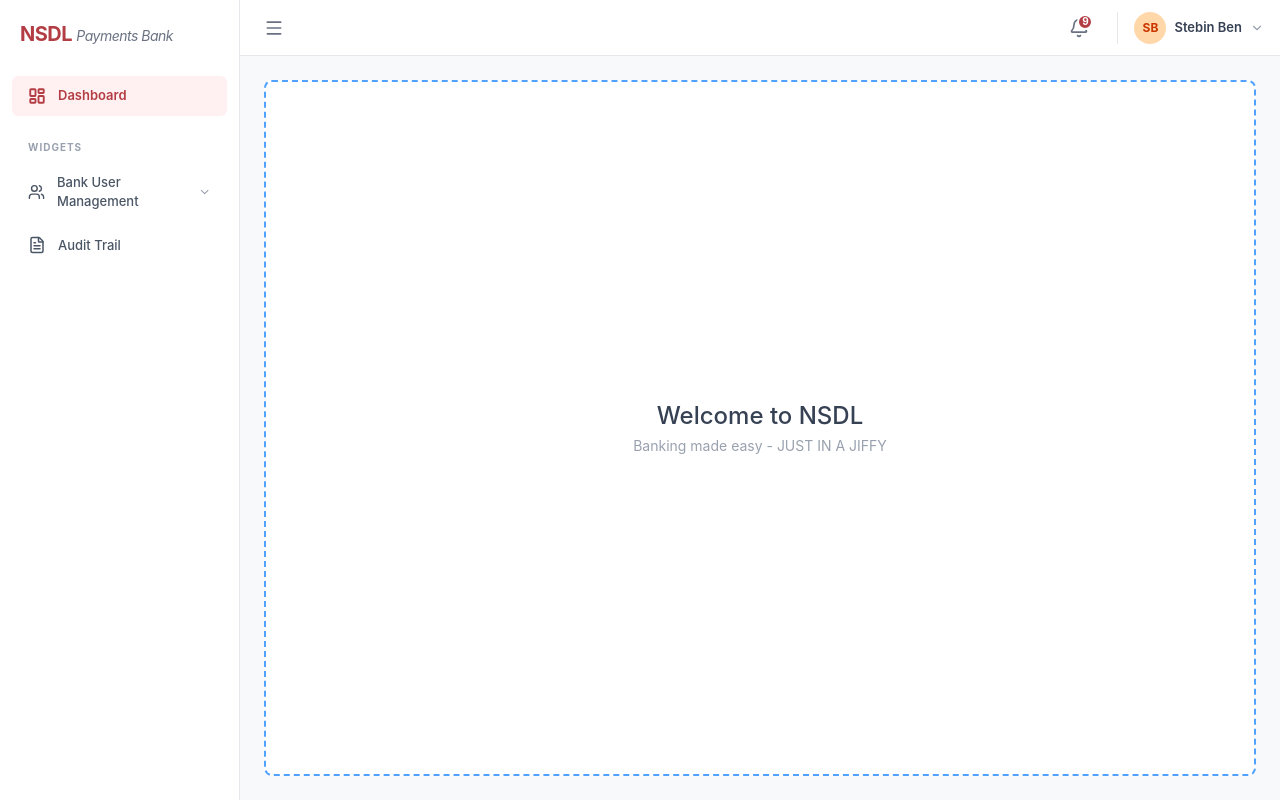
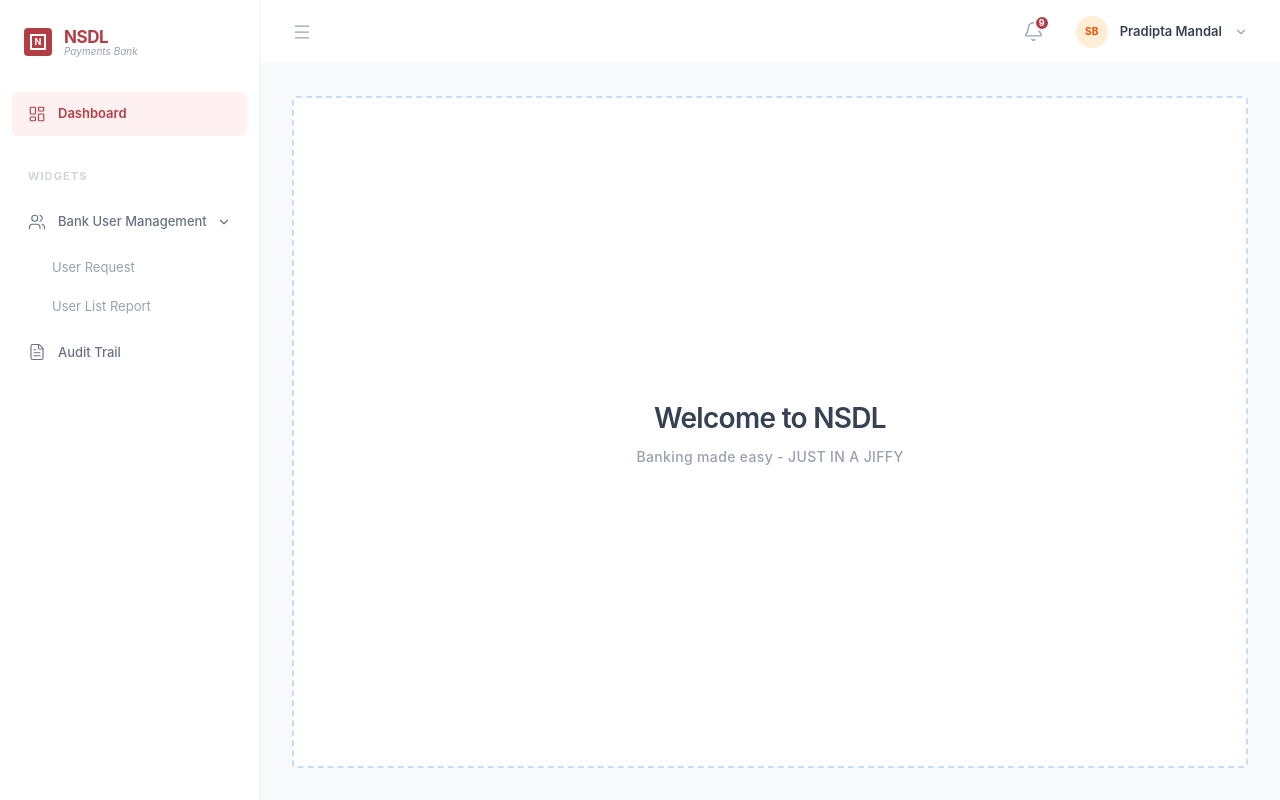
Before and after one commit to JavaByPradip/nsdl-service, a React (Vite) app: page / in a window 1280 px wide. Built offline with nearby package versions, Linux system fonts and the light colour scheme.

Commit message:
Added feature

```diff
--- a/src/App.jsx
+++ b/src/App.jsx
@@ -1,9 +1,49 @@
-
-import Dashboard from './pages/Dashboard';
+import React, { useState } from 'react';
+import Sidebar from './components/Sidebar';
+import UserRequestTable from './components/UserRequestTable';
+import { Menu, Bell, ChevronDown } from 'lucide-react';
 
 function App() {
+  const [activePage, setActivePage] = useState('dashboard');
+
   return (
-    <Dashboard />
+    <div className="flex h-screen w-full bg-white antialiased">
+      <Sidebar activePage={activePage} setActivePage={setActivePage} />
+
+      <div className="flex-1 flex flex-col min-w-0">
+        {/* HEADER SECTION */}
+        <header className="h-16 flex items-center justify-between px-8 border-b border-gray-50 bg-white">
+          <Menu size={20} className="text-gray-400 cursor-pointer" strokeWidth={1.5} />
+
+          <div className="flex items-center gap-8">
+            <div className="relative cursor-pointer">
+              <Bell size={21} className="text-gray-400" strokeWidth={1.5} />
+              <span className="absolute -top-1.5 -right-1.5 bg-[#B33D44] text-white text-[9px] font-bold w-4 h-4 flex items-center justify-center rounded-full border-2 border-white">9</span>
+            </div>
+
+            <div className="flex items-center gap-3 cursor-pointer group">
+              <div className="w-8 h-8 rounded-full bg-orange-100 flex items-center justify-center text-[10px] font-bold text-orange-600">SB</div>
+              <span className="text-[13px] font-semibold text-gray-700">Pradipta Mandal</span>
+              <ChevronDown size={14} className="text-gray-400" />
+            </div>
+          </div>
+        </header>
+
+        {/* MAIN DASHBOARD SCREEN (RESTORED DASHED BLUE DESIGN) */}
+        <main className="flex-1 bg-[#F8F9FA] p-8 overflow-auto">
+          {activePage === 'dashboard' ? (
+            <div className="w-full h-full flex flex-col items-center justify-center bg-white rounded-sm border-2 border-dashed border-[#4A90E2]/30">
+              <h1 className="text-[28px] font-semibold text-gray-700 tracking-tight">Welcome to NSDL</h1>
+              <p className="text-gray-400 text-sm mt-2 font-medium tracking-wide">
+                Banking made easy - JUST IN A JIFFY
+              </p>
+            </div>
+          ) : (
+            <UserRequestTable />
+          )}
+        </main>
+      </div>
+    </div>
   );
 }
 
--- /dev/null
+++ b/src/components/Sidebar.jsx
@@ -0,0 +1,78 @@
+import React, { useState } from 'react';
+import { LayoutDashboard, Users, FileText, ChevronDown } from 'lucide-react';
+
+const Sidebar = ({ activePage, setActivePage }) => {
+  const [isBankMenuOpen, setIsBankMenuOpen] = useState(true);
+
+  return (
+    <aside className="w-[260px] bg-white border-r border-gray-100 flex flex-col h-screen shrink-0">
+      {/* RESTORED NSDL LOGO SECTION */}
+      <div className="px-6 py-7 flex items-center gap-3">
+        <div className="bg-[#B33D44] p-1.5 rounded-sm flex items-center justify-center">
+          <div className="w-4 h-4 border-2 border-white flex items-center justify-center text-white text-[9px] font-bold">N</div>
+        </div>
+        <div className="flex flex-col leading-none">
+          <span className="text-[#B33D44] font-bold text-[17px] tracking-tight">NSDL</span>
+          <span className="text-gray-400 text-[10px] italic">Payments Bank</span>
+        </div>
+      </div>
+
+      <nav className="flex-1 px-3 space-y-1 mt-2">
+        {/* Dashboard Link */}
+        <div
+          onClick={() => setActivePage('dashboard')}
+          className={`flex items-center gap-3 px-4 py-3 rounded-md cursor-pointer transition-all ${
+            activePage === 'dashboard' ? 'bg-[#FFF1F2] text-[#B33D44] font-semibold' : 'text-gray-500 hover:bg-gray-50'
+          }`}
+        >
+          <LayoutDashboard size={18} strokeWidth={1.5} />
+          <span className="text-[13px]">Dashboard</span>
+        </div>
+
+        <div className="mt-8 mb-4 px-4 text-[11px] font-bold text-gray-300 uppercase tracking-widest">
+          Widgets
+        </div>
+
+        {/* Bank User Management */}
+        <div>
+          <div
+            onClick={() => setIsBankMenuOpen(!isBankMenuOpen)}
+            className="flex items-center justify-between px-4 py-3 text-gray-500 hover:bg-gray-50 rounded-md cursor-pointer"
+          >
+            <div className="flex items-center gap-3">
+              <Users size={18} strokeWidth={1.5} />
+              <span className="text-[13px] font-medium">Bank User Management</span>
+            </div>
+            <ChevronDown size={14} className={`transition-transform duration-200 ${isBankMenuOpen ? '' : '-rotate-90'}`} />
+          </div>
+
+          {isBankMenuOpen && (
+            <div className="mt-1">
+              <div
+                onClick={() => setActivePage('userRequest')}
+                className={`relative flex items-center px-10 py-2.5 text-[13px] cursor-pointer ${
+                  activePage === 'userRequest' ? 'text-[#B33D44] bg-[#FFF1F2] font-semibold' : 'text-gray-400 hover:bg-gray-50'
+                }`}
+              >
+                {/* Red vertical indicator on the right */}
+                {activePage === 'userRequest' && <div className="absolute right-0 top-0 bottom-0 w-[3px] bg-[#B33D44]" />}
+                User Request
+              </div>
+              <div className="px-10 py-2.5 text-[13px] text-gray-400 hover:text-gray-600 cursor-pointer">
+                User List Report
+              </div>
+            </div>
+          )}
+        </div>
+
+        {/* Audit Trail Link */}
+        <div className="flex items-center gap-3 px-4 py-3 text-gray-500 hover:bg-gray-50 rounded-md cursor-pointer">
+          <FileText size={18} strokeWidth={1.5} />
+          <span className="text-[13px] font-medium">Audit Trail</span>
+        </div>
+      </nav>
+    </aside>
+  );
+};
+
+export default Sidebar;
--- /dev/null
+++ b/src/components/UserRequestTable.jsx
@@ -0,0 +1,70 @@
+import React from 'react';
+import { Search, Calendar, ChevronDown, Download, User } from 'lucide-react';
+
+const UserRequestTable = () => {
+  const users = Array(8).fill({
+    username: 'john_doe',
+    empId: 'EMP92198',
+    empName: 'Carson Darrin',
+    email: 'johndoe@gmail.com',
+    updatedDate: '12.05.2025',
+    updatedBy: 'Carson Darrin'
+  });
+
+  return (
+    <div className="p-8">
+      <nav className="text-[11px] text-gray-400 mb-1">
+        Bank User Management / <span className="text-gray-600 font-medium">User Request</span>
+      </nav>
+      <h1 className="text-[20px] font-bold text-gray-800 mb-6 tracking-tight">User Request</h1>
+
+      <div className="bg-white p-6 rounded-lg border border-gray-100 shadow-sm mb-6">
+        <div className="flex gap-6 mb-5 text-sm">
+          <label className="flex items-center gap-2 cursor-pointer">
+            <input type="radio" name="search" className="accent-[#B33D44]" defaultChecked /> Search by Date Range
+          </label>
+          <label className="flex items-center gap-2 cursor-pointer">
+            <input type="radio" name="search" className="accent-[#B33D44]" /> Search by User Name
+          </label>
+        </div>
+        <div className="flex flex-wrap gap-3">
+          <div className="relative flex-1 min-w-[200px]">
+            <Search className="absolute left-3 top-2.5 text-gray-400" size={16} />
+            <input type="text" placeholder="Search here" className="w-full pl-10 py-2 border border-gray-200 rounded text-sm outline-none" />
+          </div>
+          <div className="border border-gray-200 rounded px-3 py-2 text-sm text-gray-400 min-w-[200px] flex justify-between items-center">
+            <span>Start date → End date</span> <Calendar size={14} />
+          </div>
+          <button className="bg-[#B33D44] text-white px-5 py-2 rounded text-sm font-semibold flex items-center gap-2">
+            <Download size={16} /> Download Excel
+          </button>
+        </div>
+      </div>
+
+      <div className="bg-white rounded-lg border border-gray-100 shadow-sm overflow-hidden">
+        <table className="w-full text-left text-sm">
+          <thead className="bg-gray-50 border-b border-gray-100 text-[11px] font-bold text-gray-400 uppercase">
+            <tr><th className="px-6 py-4">S. No.</th><th className="px-6 py-4">Username</th><th className="px-6 py-4">Employee ID</th><th className="px-6 py-4">Employee Name</th><th className="px-6 py-4">Email ID</th><th className="px-6 py-4">Updated Date</th><th className="px-6 py-4">Updated By</th></tr>
+          </thead>
+          <tbody className="divide-y divide-gray-50">
+            {users.map((u, i) => (
+              <tr key={i} className="hover:bg-gray-50 transition-colors">
+                <td className="px-6 py-4 text-gray-400">{i + 1}</td>
+                <td className="px-6 py-4 text-blue-500 font-medium">{u.username}</td>
+                <td className="px-6 py-4 text-gray-600">{u.empId}</td>
+                <td className="px-6 py-4 flex items-center gap-2 font-medium text-gray-700">
+                  <div className="w-6 h-6 rounded-full bg-gray-200 flex items-center justify-center"><User size={12} /></div> {u.empName}
+                </td>
+                <td className="px-6 py-4 text-gray-600">{u.email}</td>
+                <td className="px-6 py-4 text-gray-600">{u.updatedDate}</td>
+                <td className="px-6 py-4 text-gray-600">{u.updatedBy}</td>
+              </tr>
+            ))}
+          </tbody>
+        </table>
+      </div>
+    </div>
+  );
+};
+
+export default UserRequestTable;
```
